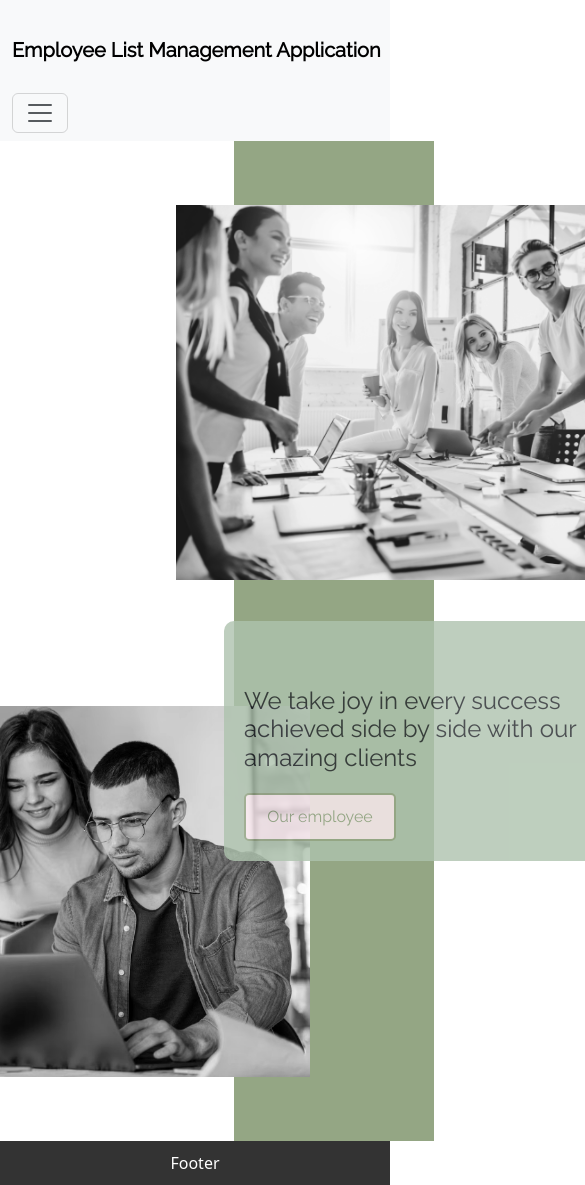
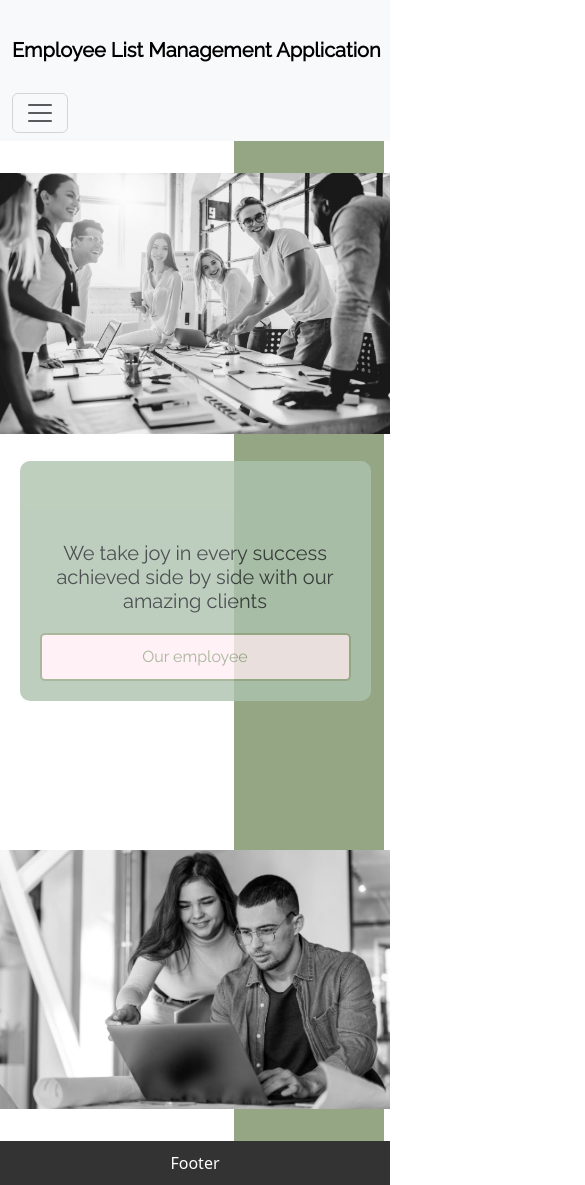
Before and after one commit to osemenets21/Employee-List-Management-Application, a React (Create React App) app: page / in a window 390 px wide. Shown: the top 1185 px of the page, 585 px wide, since content can reach past the window. Built offline with nearby package versions, Linux system fonts and the light colour scheme; data requests are answered from the project's data file.

Commit message:
add media for Home

```diff
--- a/src/pages/Home/Home.scss
+++ b/src/pages/Home/Home.scss
@@ -16,6 +16,10 @@
         top: 0;
         left: 60%;
         @include background-primary;
+
+        @media (max-width: 768px) {
+            width: 150px;
+        }
     }
 
     .workers-first-img {
@@ -23,6 +27,11 @@
         position: absolute;
         top: 4rem;
         left: 11rem;
+        @media (max-width: 768px) {
+            width: 100%; // Змінюємо розмір на 100% ширини контейнера
+            top: 2rem; // Змінюємо позицію на менший відступ зверху
+            left: 0; // Змінюємо позицію на нуль
+        }
     }
 
     .workers-second-img {
@@ -30,12 +39,17 @@
         bottom: 4rem;
         right: 5rem;
         width: 35rem;
+        @media (max-width: 768px) {
+            width: 100%; // Змінюємо розмір на 100% ширини контейнера
+            bottom: 2rem; // Змінюємо позицію на менший відступ знизу
+            right: 0; // Змінюємо позицію на нуль
+        }
     }
 }
 
 .heading {
     @include background-secondary;
-    opacity: .8;
+    opacity: 0.8;
     width: 395px;
     height: 240px;
     border-radius: 10px;
@@ -53,7 +67,6 @@
     &-text {
         font-size: 24px;
         margin-bottom: 20px;
-
     }
 
     &-button {
@@ -63,4 +76,18 @@
         justify-content: center;
         align-items: center;
     }
+
+    @media (max-width: 768px) {
+        width: 90%; // Змінюємо ширину контейнера
+        left: 5%; // Змінюємо позицію контейнера
+        top: 20rem; // Змінюємо позицію контейнера
+        flex-direction: column; // Змінюємо напрямок flex
+        text-align: center; // Центруємо текст
+        &-text {
+            font-size: 20px; // Змінюємо розмір тексту
+        }
+        &-button {
+            width: 100%; // Розтягуємо кнопку на всю ширину контейнера
+        }
+    }
 }
```
